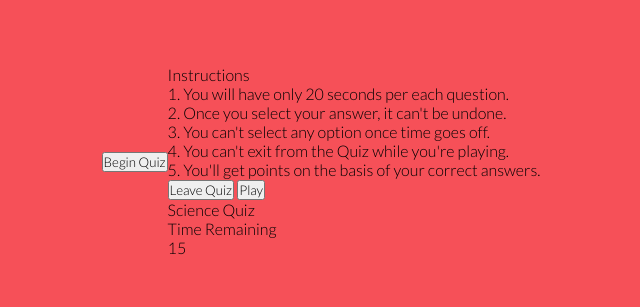
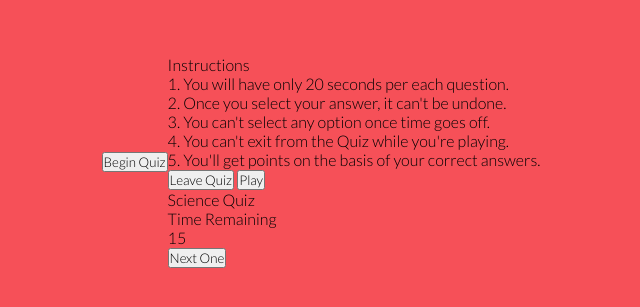
Before and after one commit to Mabdillahi88/sciencequiz2, a plain HTML site: page Sciencequiz.html in a window 1280 px wide. Shown: the part 239-546 px from the top of the page, without its empty margins (319-959 px from the left). Drawn offline with Linux system fonts and the light colour scheme.

Commit message:
total questions asked html addedd and move on button

```diff
--- a/Sciencequiz.html
+++ b/Sciencequiz.html
@@ -41,5 +41,11 @@
                 <div class="potential-answers">
                 </div>
             </section>
+            <footer>
+                <div class="all-questions-asked">
+                </div>
+                <button class="move-on-btn">Next One</button>
+            </footer>
+        </div>
     </div>
 </body>
```
